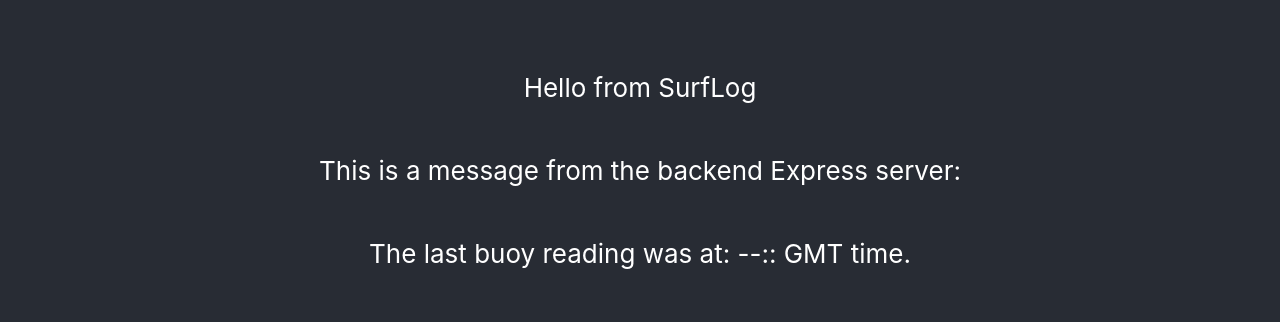
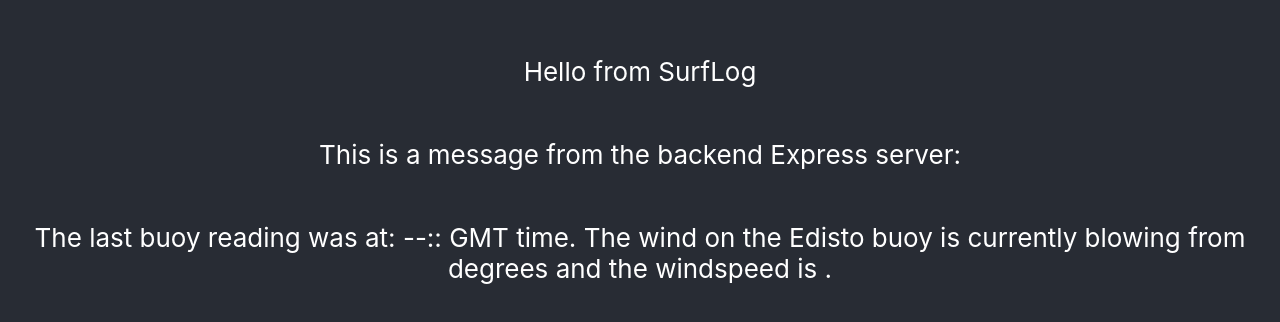
Before and after one commit to patmangan98/surf-log, a React (Create React App) app in the folder front-end/: page / in a window 1280 px wide. Shown: the part 230-552 px from the top of the page. Built offline with nearby package versions, Linux system fonts and the light colour scheme; no server answers.

Commit message:
Added wind direction and speed

```diff
--- a/front-end/src/pages/app/App.js
+++ b/front-end/src/pages/app/App.js
@@ -31,15 +31,19 @@
       })
       .then((fileContent) => {
         const dataString = fileContent.split("\n")
+        console.log(dataString.length)
         const dataSplit = dataString[2].split(" ")
-        const [year, month, day, hour, minute] = dataSplit
+        console.log(dataSplit)
+        const [year, month, day, hour, minute, wDir, , wSpd] = dataSplit
 
         setCurrentReading({
           day,
           month,
           year,
           hour,
-          minute
+          minute,
+          wDir,
+          wSpd
         })
       })
       .catch((error) => {
@@ -55,7 +59,7 @@
         <p>Hello from SurfLog</p>
         <p>This is a message from the backend Express server: {message}</p>
         <p>
-          The last buoy reading was at: {currentReading.month}-{currentReading.day}-{currentReading.year}:{currentReading.hour}:{currentReading.minute} GMT time.
+          The last buoy reading was at: {currentReading.month}-{currentReading.day}-{currentReading.year}:{currentReading.hour}:{currentReading.minute} GMT time.  The wind on the Edisto buoy is currently blowing from {currentReading.wDir} degrees and the windspeed is {currentReading.wSpd}.
         </p>
       </header>
     </div>
```
